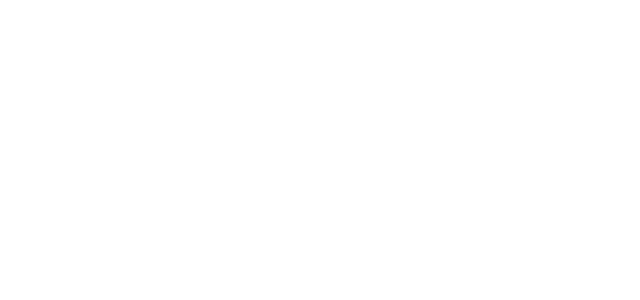
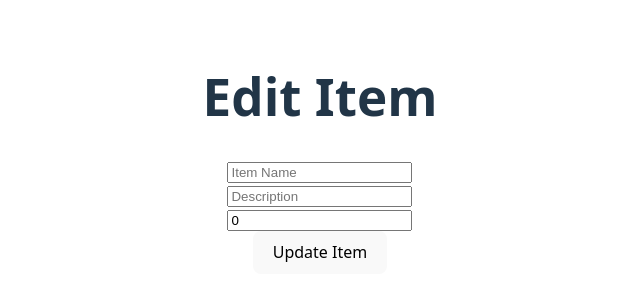
Before and after one commit to Tollhouse/z-prefix-CRUD, a React (Vite) app in the folder client/: page /Edititem/1 in a window 1280 px wide. Before the commit this address had no page. Shown: the part 246-546 px from the top of the page, without its empty margins (320-960 px from the left). Built offline with nearby package versions, Linux system fonts and the light colour scheme; no server answers.

Commit message:
I couldnt quite get the inline editing to fire off correctly in time made an edit page that will send you back to the myinventory page as a work around all paths and reequirements are setup at the moment

```diff
--- /dev/null
+++ b/client/components/Edititem.jsx
@@ -0,0 +1,89 @@
+import { useState, useEffect, useContext } from 'react'
+import { useNavigate, useParams } from 'react-router-dom'
+
+function Edititem(){
+    const [itemname, setItemName] = useState('');
+    const [description, setDescription] = useState('');
+    const [quantity, setQuantity] = useState(0);
+    const {id} = useParams();
+    const userid = localStorage.getItem('myid')
+
+    const navigate = useNavigate();
+
+    useEffect(() => {
+        fetch(`http://localhost:3000/item/${id}`)
+        .then((res) => {
+            return res.json()
+        })
+        .then((data) => {
+            const filtered = data.find(item => String(item.userid) === String(id))
+            console.log(data)
+            setItemName(filtered.itemname || '');
+            setDescription(filtered.description || '');
+            setQuantity(filtered.quantity) || '';
+        })
+    }, [id])
+
+    const submitHandler = async () => {
+            const data = {
+                itemname: String(itemname),
+                description: String(description),
+                quantity: Number(quantity)
+            };
+            console.log(data)
+            const response = await fetch(`http://localhost:3000/item/${id}`, {
+                method: 'PATCH',
+                headers: {
+                  'Content-Type': 'application/json'
+                },
+                body: JSON.stringify(data)
+            })
+            if(response.ok){
+                console.log(response)
+                navigate(`/Myinventory/${id}`);
+            }else{
+                console.log('Failed')
+            }
+    }
+
+    return (
+        <>
+            <h1>Edit Item</h1>
+            <div>
+                <input
+                id="itemid"
+                type="text"
+                placeholder="Item Name"
+                value={itemname}
+                onChange={(currentvalue) => setItemName(currentvalue.target.value)}/>
+            </div>
+
+            <div>
+                <input
+                id="description"
+                type="text"
+                placeholder="Description"
+                value={description}
+                onChange={(currentvalue) => setDescription(currentvalue.target.value)}/>
+            </div>
+
+
+            <div>
+                <input
+                id="quantity"
+                type="number"
+                placeholder="Quantity"
+                value={quantity}
+                onChange={(currentvalue) => setQuantity(currentvalue.target.value)}/>
+            </div>
+
+            <div>
+                <button onClick={submitHandler}>Update Item</button>
+            </div>
+        </>
+    )
+
+}
+
+
+export default Edititem
--- a/client/components/Myinventory.jsx
+++ b/client/components/Myinventory.jsx
@@ -56,6 +56,7 @@ function Myinventory(){
 
       const editHandler = async (itemid) => {
         console.log(`Editing ${itemid}...`);
+        navigate(`/Edititem/${itemid}`);
       }
 
       const editUser= () => {
--- a/client/src/App.jsx
+++ b/client/src/App.jsx
@@ -8,6 +8,7 @@ import Newuser from '../components/Newuser'
 import Createitem from '../components/Createitem'
 import Userlist from '../components/Userlist'
 import Edituser from '../components/Edituser'
+import Edititem from '../components/Edititem'
 
 function App() {
 
@@ -22,6 +23,7 @@ function App() {
           <Route path='/Createitem/:id' element={<Createitem />} />
           <Route path='/Userlist' element={<Userlist />} />
           <Route path='/Edituser/:id' element={<Edituser />} />
+          <Route path='/Edititem/:id' element={<Edititem />} />
       </Routes>
     </>
   )
```
